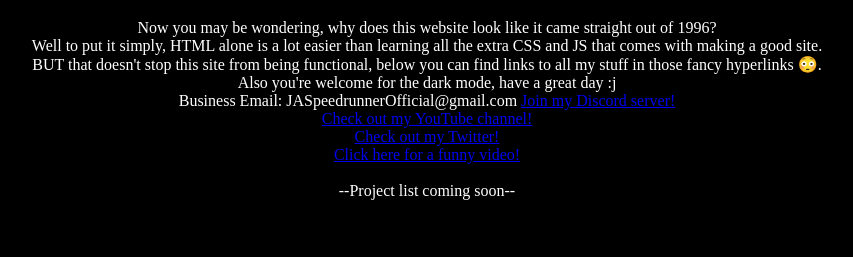
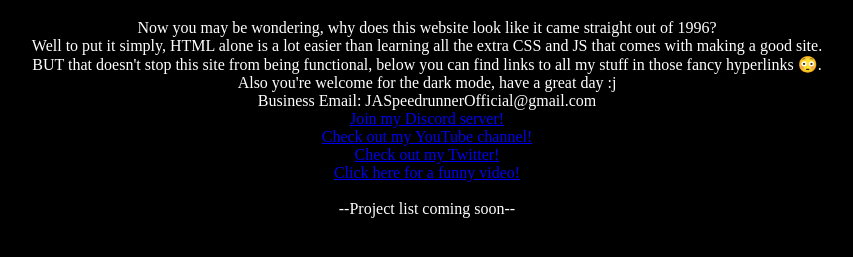
Before and after one commit to JustASpeedrunner/JustASpeedrunner.github.io, a plain HTML site: page index.html in a window 1280 px wide. Shown: the part 61-318 px from the top of the page, without its empty margins (213-1066 px from the left). Drawn offline with Linux system fonts and the light colour scheme.

Commit message:
Fixed a line break
I forgor (💀) to add it because I'm editing this on my phone

```diff
--- a/index.html
+++ b/index.html
@@ -11,7 +11,7 @@
             Well to put it simply, HTML alone is a lot easier than learning all the extra CSS and JS that comes with making a good site. <br>
             BUT that doesn't stop this site from being functional, below you can find links to all my stuff in those fancy hyperlinks &#128563;. <br>
             Also you're welcome for the dark mode, have a great day :j<br>
-            Business Email: JASpeedrunnerOfficial@gmail.com
+            Business Email: JASpeedrunnerOfficial@gmail.com<br>
             <a href="https://discord.gg/9xKQQYkdzH">Join my Discord server!</a><br>
             <a href="https://www.youtube.com/channel/UCDM5fpGT8Ght6kw3wvmiBTQ">Check out my YouTube channel!</a><br>
             <a href="https://twitter.com/justaspeedyboi">Check out my Twitter!</a><br>
```
